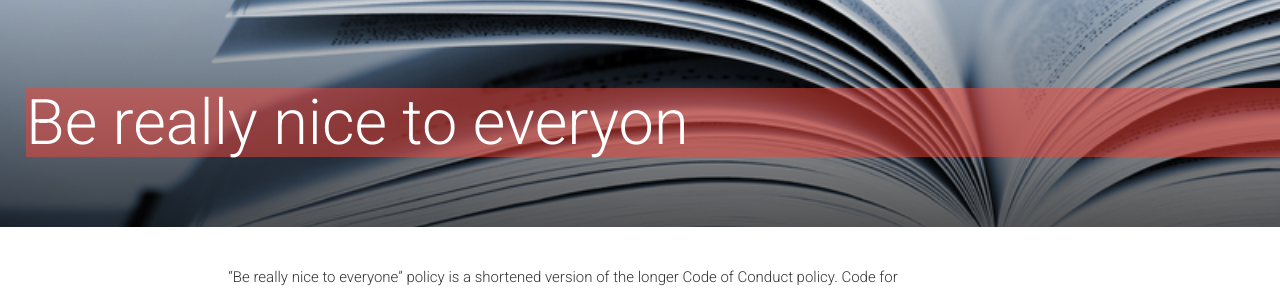
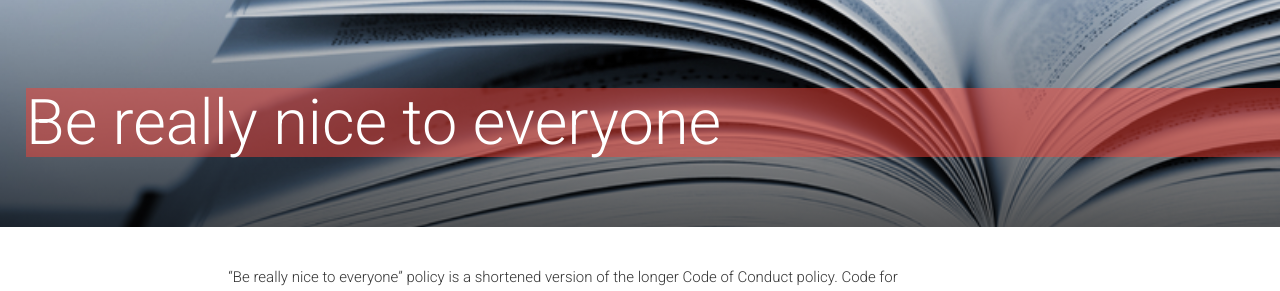
Before and after one commit to ravinepal/visitjanakpur, a Jekyll site: the page built from cod.md, in a window 1280 px wide and 1218 px high. Shown: the part 180-471 px from the top of the window. Built offline with Jekyll 4.4.1, drawn with Linux system fonts in a browser that asks for light colours; nearby versions of some CDN libraries; comment, search, counter and statistics services are not loaded.

```diff
--- a/_config.yml
+++ b/_config.yml
@@ -191,7 +191,7 @@ footerBlocks:
  -
   title: "FAQ"
   links:
-   - {permalink: "#", text: "Code of Conduct"}
+   - {permalink: "/cod/", text: "Code of Conduct"}
 
 # Blog
 blogTitle: "Blog"
--- a/cod.md
+++ b/cod.md
@@ -1,6 +1,6 @@
 ---
 layout: post
-title: Be really nice to everyon
+title: Be really nice to everyone
 permalink: /cod/
 isStaticPost: true
 ---
@@ -12,8 +12,6 @@ Digital Nepal -- a conference by Code for Nepal is an open, collaborative, inclu
 
 If someone is bothering you or you see someone is bothering someone else, please let Digital Nepal organizers know immediately, and they will take necessary action to maintain open, cohesive and inclusive environment!
 
-
-
 ######Contacts:
 
 - Shashi Adhikari, +977 9818796746, shashi@codefornepal.org
```
